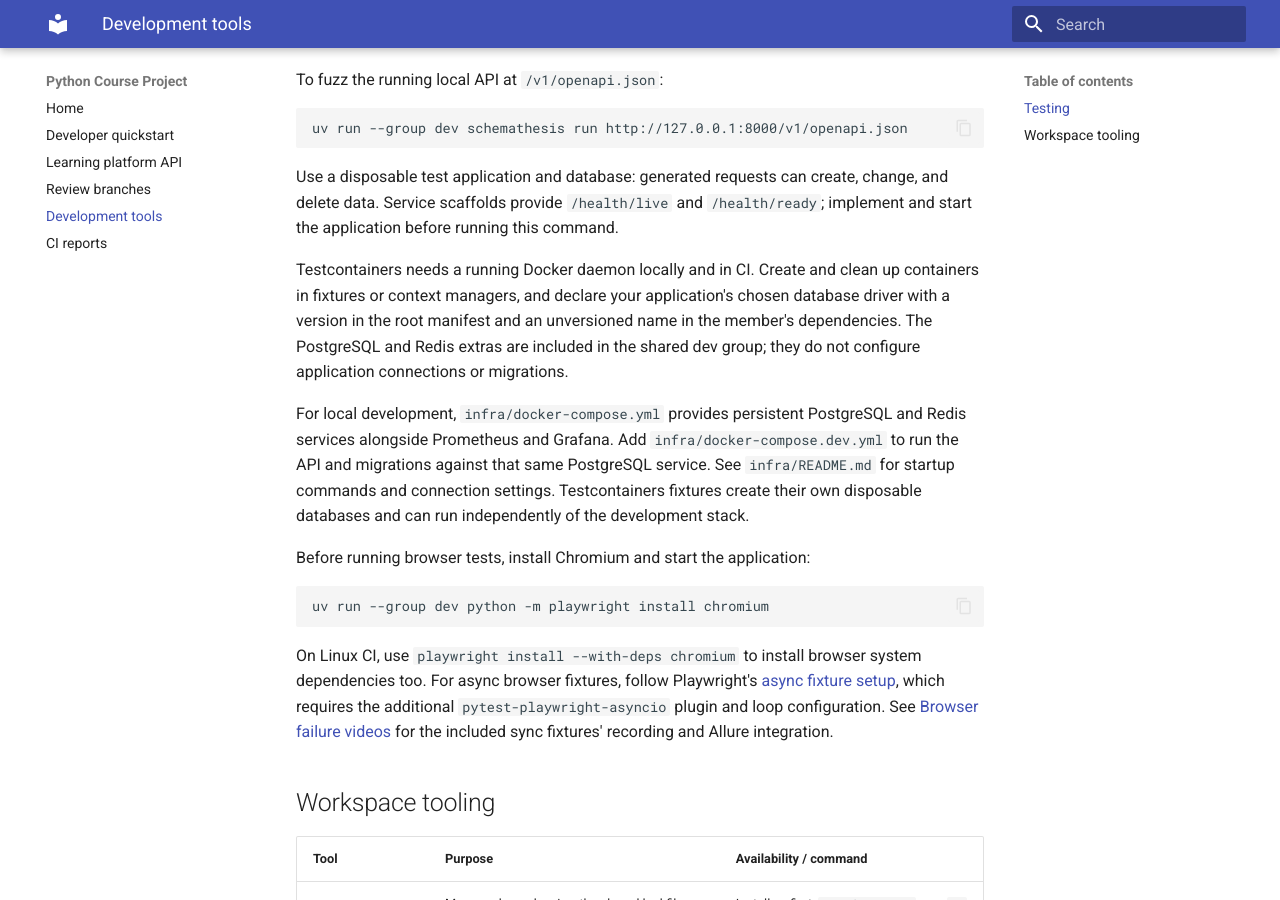
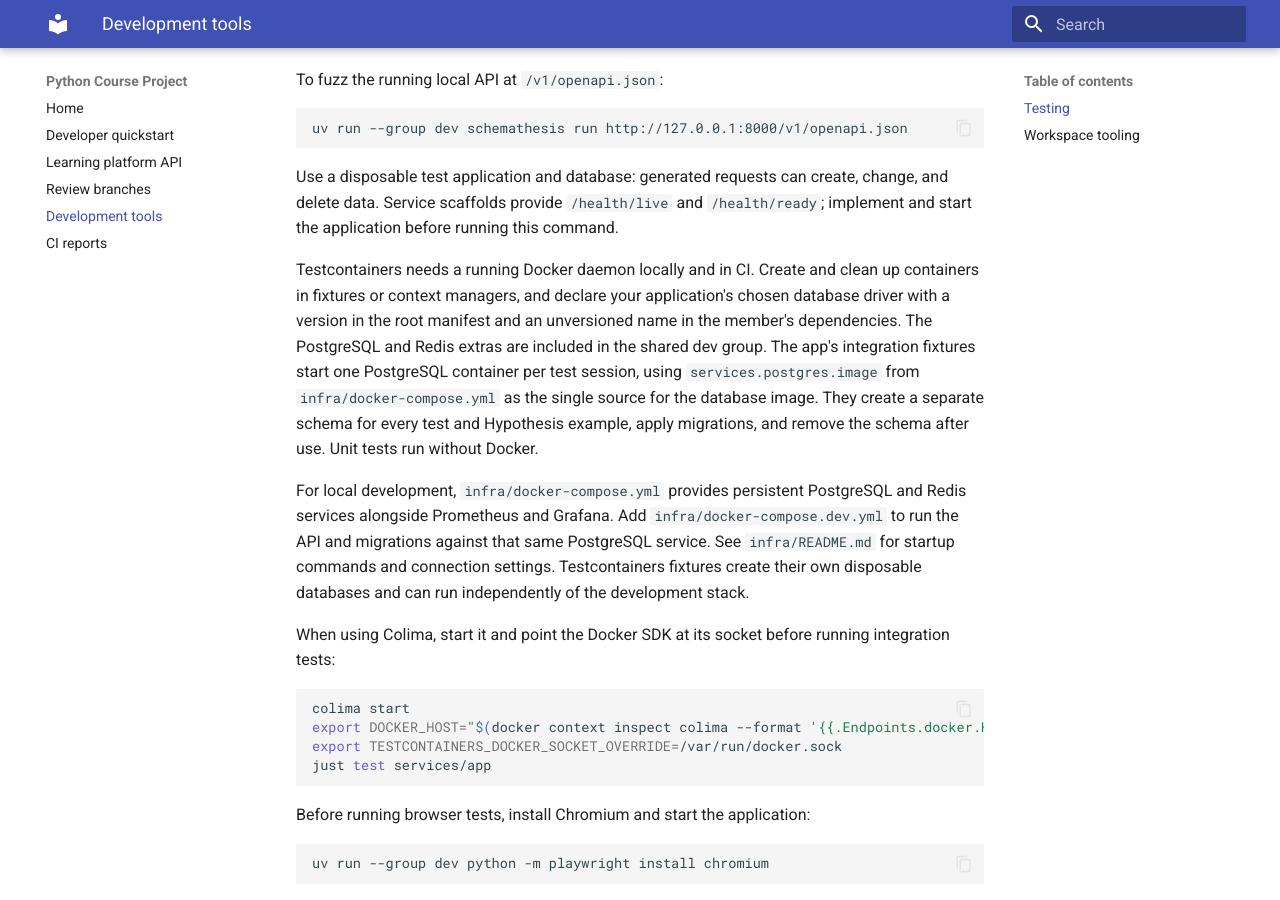
Before and after one commit to Alexxios/python-course-project, an MkDocs documentation site: the page built from docs/tools.md, in a window 1280 px wide and 900 px high, scrolled down 1507 px. Built offline with MkDocs 1.6.1 and Material for MkDocs 9.7.7, drawn with Linux system fonts in a browser that asks for light colours; some of the changed text lies outside the part shown.

Commit message:
DEV-8: run integration tests with PostgreSQL Testcontainers

````diff
--- a/docs/tools.md
+++ b/docs/tools.md
@@ -15,7 +15,7 @@ member's isolated test environment and in the integration environment.
 | Database integration | [Testcontainers](https://testcontainers-python.readthedocs.io/) (`testcontainers[postgres,redis]`) | Start real PostgreSQL and Redis containers for tests. Requires Docker; your application's database driver determines whether connections are async. |
 | Browser end-to-end | [Playwright](https://playwright.dev/python/) + [pytest-playwright](https://playwright.dev/python/docs/test-runners) (`playwright`, `pytest-playwright`) | Test browser workflows with isolated browser fixtures. Playwright offers sync and async APIs; the included pytest plugin provides sync fixtures and failure video capture. |
 
-The app keeps isolated unit tests in `services/app/tests/unit/` and SQLite
+The app keeps isolated unit tests in `services/app/tests/unit/` and PostgreSQL
 integration tests in `services/app/tests/integration/`. Mock or patch external
 dependencies in unit tests. Both suites mirror directories under `src/app/`;
 tests for one source file are named `test_<filename>.py`. Workspace-level
@@ -60,8 +60,11 @@ Testcontainers needs a running Docker daemon locally and in CI. Create and clean
 up containers in fixtures or context managers, and declare your application's
 chosen database driver with a version in the root manifest and an unversioned
 name in the member's dependencies. The PostgreSQL and Redis
-extras are included in the shared dev group; they do not configure application
-connections or migrations.
+extras are included in the shared dev group. The app's integration fixtures start
+one PostgreSQL container per test session, using `services.postgres.image` from
+`infra/docker-compose.yml` as the single source for the database image. They
+create a separate schema for every test and Hypothesis example, apply migrations,
+and remove the schema after use. Unit tests run without Docker.
 
 For local development, `infra/docker-compose.yml` provides persistent PostgreSQL
 and Redis services alongside Prometheus and Grafana. Add
@@ -69,6 +72,16 @@ and Redis services alongside Prometheus and Grafana. Add
 PostgreSQL service. See `infra/README.md` for startup commands and connection
 settings. Testcontainers fixtures create their own disposable databases and can
 run independently of the development stack.
+
+When using Colima, start it and point the Docker SDK at its socket before
+running integration tests:
+
+```bash
+colima start
+export DOCKER_HOST="$(docker context inspect colima --format '{{.Endpoints.docker.Host}}')"
+export TESTCONTAINERS_DOCKER_SOCKET_OVERRIDE=/var/run/docker.sock
+just test services/app
+```
 
 Before running browser tests, install Chromium and start the application:
 
--- a/pyproject.toml
+++ b/pyproject.toml
@@ -44,6 +44,7 @@ dev = [
     "hypothesis>=6.170.14",
     "respx>=0.23.1",
     "testcontainers[postgres,redis]>=4.15.0",
+    "pyyaml>=6.0.3",
     "pytest-cov>=7.1.0",
     "playwright>=1.64.1",
     "pytest-playwright>=0.10.0",
````
Also changed, not shown: README.md (+3 -1 lines), docs/platform.md (+11 -5 lines), docs/quickstart.md (+5 -2 lines), docs/review.md (+2 -1 lines), services/app/README.md (+11 -5 lines), 6 other files.
